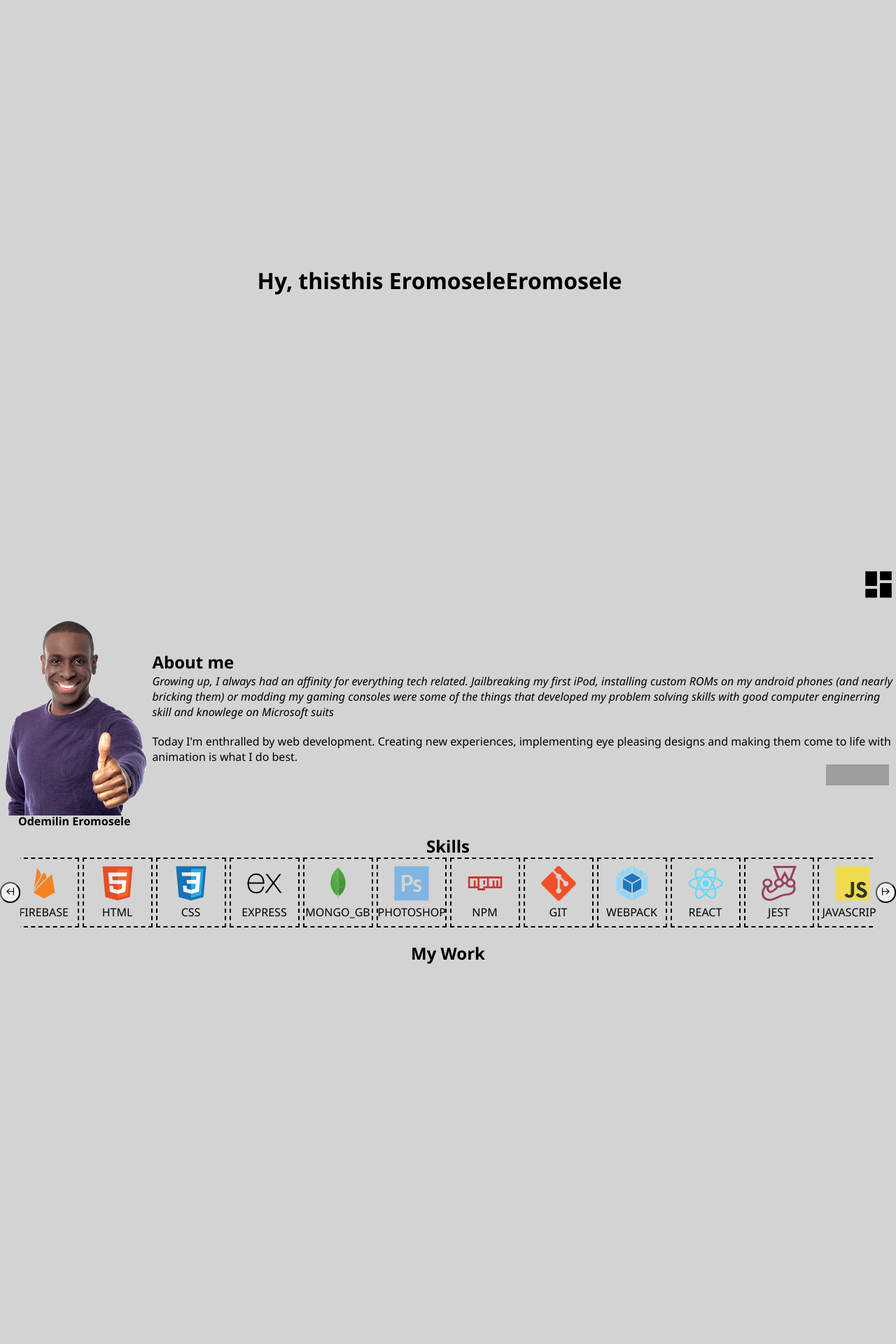
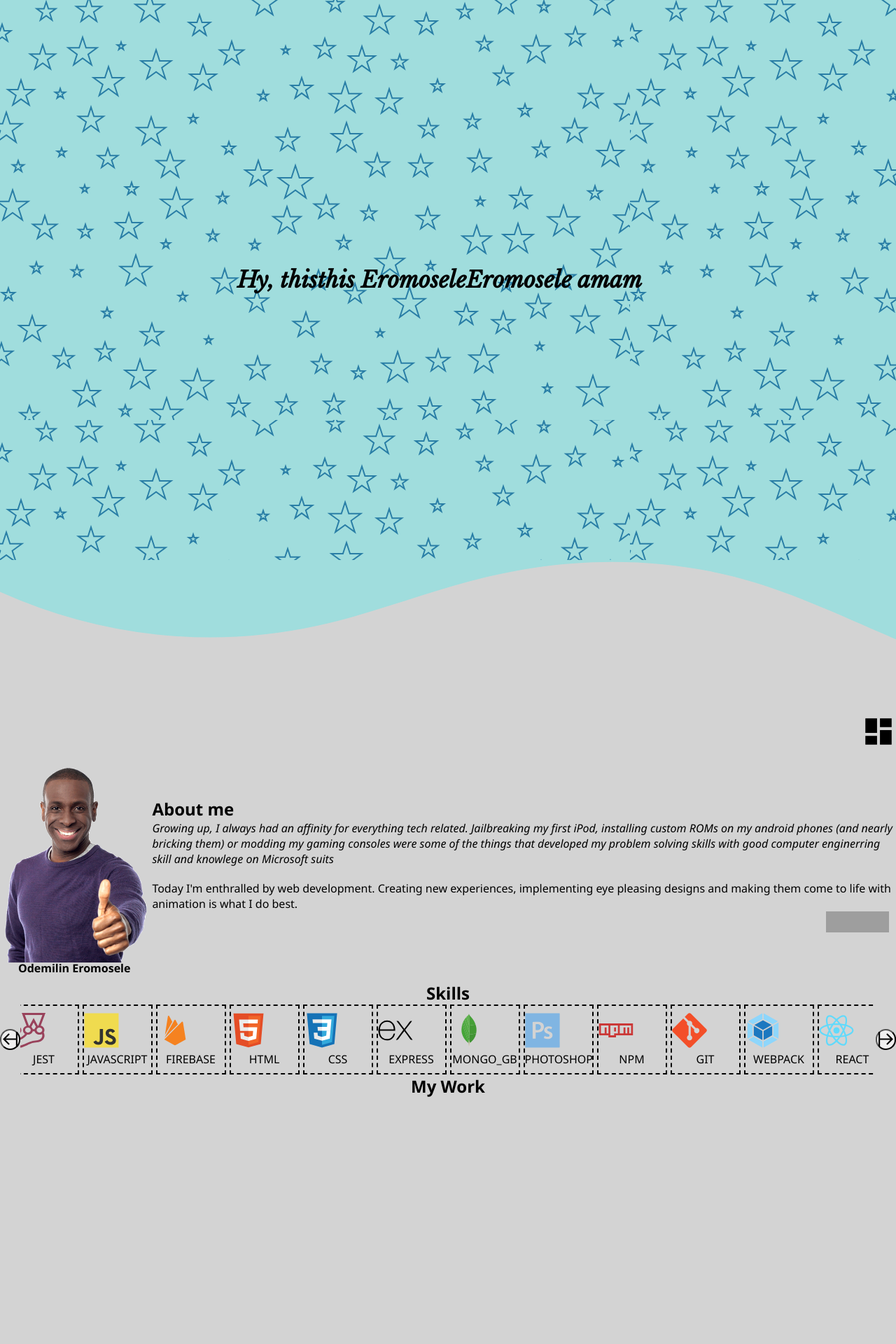
Before and after one commit to Striker1101/personal_portfolio, a React (Create React App) app: page / in a window 1280 px wide. Shown: the top 1920 px of the page at 70% size. Built offline with nearby package versions, Linux system fonts and the light colour scheme; grey boxes are pictures that could not be loaded.

Commit message:
animation 1

```diff
--- a/public/index.html
+++ b/public/index.html
@@ -24,10 +24,14 @@
       work correctly both with client-side routing and a non-root public URL.
       Learn how to configure a non-root public URL by running `npm run build`.
     -->
+    <link rel="preconnect" href="https://fonts.googleapis.com">
+<link rel="preconnect" href="https://fonts.gstatic.com" crossorigin>
+<link href="https://fonts.googleapis.com/css2?family=Libre+Baskerville:ital@1&display=swap" rel="stylesheet">
     <title>React App</title>
   </head>
   <body>
     <noscript>You need to enable JavaScript to run this app.</noscript>
+
     <div id="root"></div>
     <!--
       This HTML file is a template.
--- a/src/App.css
+++ b/src/App.css
@@ -2,6 +2,27 @@
   box-sizing: border-box;
   margin: 0;
 }
+
+.custom-shape-divider-top-1675432044 {
+    position: relative;
+    top: -10px;
+    left: 0;
+    width: 100%;
+    overflow: hidden;
+    line-height: 0;
+}
+
+.custom-shape-divider-top-1675432044 svg {
+    position: relative;
+    display: block;
+    width: calc(132% + 1.3px);
+    height: 200px;
+}
+
+.custom-shape-divider-top-1675432044 .shape-fill {
+    fill:  rgb(160, 221, 221);
+}
+
 body {
   width: 100%;
   display: flex;
@@ -12,12 +33,15 @@ body {
   font-family: "Segoe UI", Tahoma, Geneva, Verdana, sans-serif;
 }
 .intro {
-  width: 100vw;
+  width: 100%;
   height: 100vh;
   display: flex;
   justify-content: center;
+  margin: 0;
+  font-family: 'Libre Baskerville', serif;
   align-items: center;
-  background-color: lightgrey;
+  background-color: rgb(160, 221, 221);
+  background-image: url(./assets/intro.svg);
 }
 .intro > h1 {
   margin: 0;
@@ -35,12 +59,13 @@ header {
   align-items: center;
   gap: 5px;
 }
+
 #bar {
   position: relative;
   cursor: pointer;
   display: flex;
   align-items: center;
-  justify-content:right;
+  justify-content: right;
 }
 .header {
   position: relative;
@@ -115,11 +140,19 @@ a > img {
 }
 .itemContent {
   width: 100vw;
+  margin: 0;
+  padding: 0;
 }
 .items {
   display: flex;
   justify-content: center;
   align-items: center;
+  width: 100vw;
+}
+.btn{
+  margin: 0;
+  padding: 0;
+
 }
 .item {
   border: 2px dashed black;
@@ -147,6 +180,10 @@ svg {
   width: 30px;
   border-radius: 50px;
   height: 30px;
+}
+.show{
+  display: flex;
+  gap: 10px;
 }
 .links {
   float: right;
@@ -260,7 +297,10 @@ img {
   }
 }
 
-@media (max-width: 500px) {
+@media (max-width: 700px) {
+  body{
+    margin: 0 5px;
+  }
   .workcard {
     width: 100%;
     display: flex;
--- a/src/blog/components/Box.jsx
+++ b/src/blog/components/Box.jsx
@@ -3,9 +3,7 @@ import postData from '../post'
 export default function Box({setComments, postID}) {
     const form = useRef()
 
-
-    useEffect(()=>{
-        form.current.addEventListener('submit', (e)=>{
+    function comment(e){
         const text = document.getElementById('text').value
         e.preventDefault()
         postData(`${process.env.NODE_ENV === 'development' ?
@@ -18,15 +16,14 @@ export default function Box({setComments, postID}) {
         }
         });
         form.current.reset()
-        })
-
-    },[])
+    }
 
  return (
 
     <div>
            <h2 style={{textAlign:'center'}}>Comments</h2>
-        <form ref={form} action="#" method="post">
+        <form onSubmit={(e)=>{comment(e)}}
+        ref={form} action="#" method="post">
             <div
             style={{
                width:'100%',
--- a/src/component/Intro.jsx
+++ b/src/component/Intro.jsx
@@ -2,8 +2,10 @@ import React from 'react'
 
 export default function Intro() {
   return (
+    < div style={{position: 'relative'}}>
     <div className="intro">
-      <h1 className="introHeader">Hy,</h1>
+
+      <h1 style={{margin:'0 30px'}} className="introHeader">Hy,</h1>
       <svg
         className="downArrow"
         style={{width: '24px', height: '24px'}}
@@ -14,6 +16,13 @@ export default function Intro() {
           d="M11,6V14L7.5,10.5L6.08,11.92L12,17.84L17.92,11.92L16.5,10.5L13,14V6H11M12,22A10,10 0 0,1 2,12A10,10 0 0,1 12,2A10,10 0 0,1 22,12A10,10 0 0,1 12,22Z"
         />
       </svg>
+
+    </div>
+    <div class="custom-shape-divider-top-1675432044">
+    <svg data-name="Layer 1" xmlns="http://www.w3.org/2000/svg" viewBox="0 0 1200 120" preserveAspectRatio="none">
+        <path d="M321.39,56.44c58-10.79,114.16-30.13,172-41.86,82.39-16.72,168.19-17.73,250.45-.39C823.78,31,906.67,72,985.66,92.83c70.05,18.48,146.53,26.09,214.34,3V0H0V27.35A600.21,600.21,0,0,0,321.39,56.44Z" class="shape-fill"></path>
+    </svg>
+</div>
     </div>
   )
 }
--- a/src/component/Items.jsx
+++ b/src/component/Items.jsx
@@ -3,8 +3,8 @@ import left from '../assets/left.svg'
 import right from '../assets/right.svg'
 export default function Items() {
   return (
-    <div className="skills" style={{textAlign: "center"}}>
-        <h2 className="headereTwo">Skills</h2>
+    <div className="skills" >
+        <h2 style={{textAlign: "center"}} className="headereTwo">Skills</h2>
         <div className="itemContent">
           <div className="items">
             <button className="next btn"><img src={left} alt='left'/></button>
--- a/src/component/Projects.jsx
+++ b/src/component/Projects.jsx
@@ -8,7 +8,7 @@ import battleship from "../assets/battleship.png"
 export default function Projects() {
   return (
     <>
-    <div className="cardContainer">
+    <div style={{margin:'0 30px'}} className="cardContainer">
     <h2 className="headereTwo">My Work</h2>
     <div className="cards">
       <div className="workcard">
@@ -26,7 +26,7 @@ export default function Projects() {
             <hr />
             <div>
               <p>react, firebase, photoshop, cogein widgets</p>
-              <div>
+              <div className='show'>
                 <a href="https://cryptogram-faa0f.firebaseapp.com/"
                   >Live Site</a
                 >
@@ -56,7 +56,7 @@ export default function Projects() {
             <hr />
             <div>
               <p>react</p>
-              <div>
+              <div className='show'>
                 <a href="https://striker1101.github.io/shopping-cart/"
                   >Live Site</a
                 >
@@ -85,7 +85,7 @@ export default function Projects() {
             <hr />
             <div>
               <p>React, Route-Router, firebass</p>
-              <div>
+              <div className='show'>
                 <a href="http://wheres-waldo-11d56.firebaseapp.com"
                   >Live Site</a
                 >
@@ -112,7 +112,7 @@ export default function Projects() {
             <hr />
             <div>
               <p>React</p>
-              <div>
+              <div className='show'>
                 <a href="http://">Live Site</a>
                 <a href="https://github.com/Striker1101/cv-template"
                   >Github</a
@@ -140,7 +140,7 @@ export default function Projects() {
             <hr />
             <div>
               <p>Webpack, Js</p>
-              <div>
+              <div className='show'>
                 <a href="https://striker1101.github.io/battleship/"
                   >Live Site</a
                 >
@@ -168,7 +168,7 @@ export default function Projects() {
             <hr />
             <div>
               <p>Express, Monogodb, Mongosse </p>
-              <div>
+              <div className='show'>
                 <a href="https://library-app.up.railway.app/catalog"
                   >Live Site</a
                 >
--- a/src/pages/Homepage.js
+++ b/src/pages/Homepage.js
@@ -68,7 +68,7 @@ export default function Homepage() {
       //Please see this article to see how the below works
       // https://developer.mozilla.org/en-US/docs/Web/API/Node/insertBefore
       container.insertBefore(container.firstChild, null);
-    }, 1500);
+    }, 2500);
 
     function checkcolor() {
       let screen = window.scrollX + window.scrollY;
```
Also changed, not shown: src/assets/intro.svg (added). Lines whose indentation alone changed are shown as unchanged.
